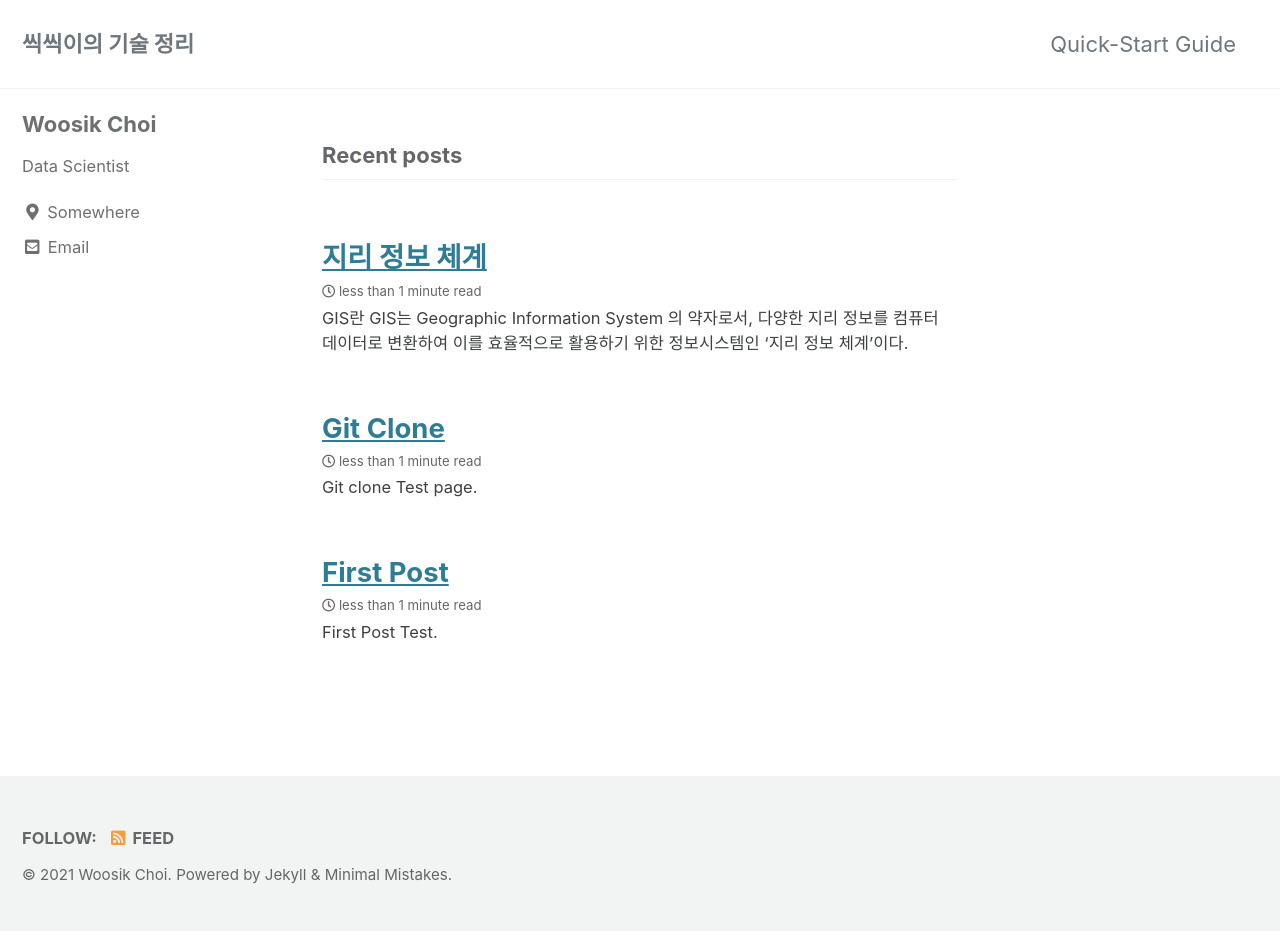
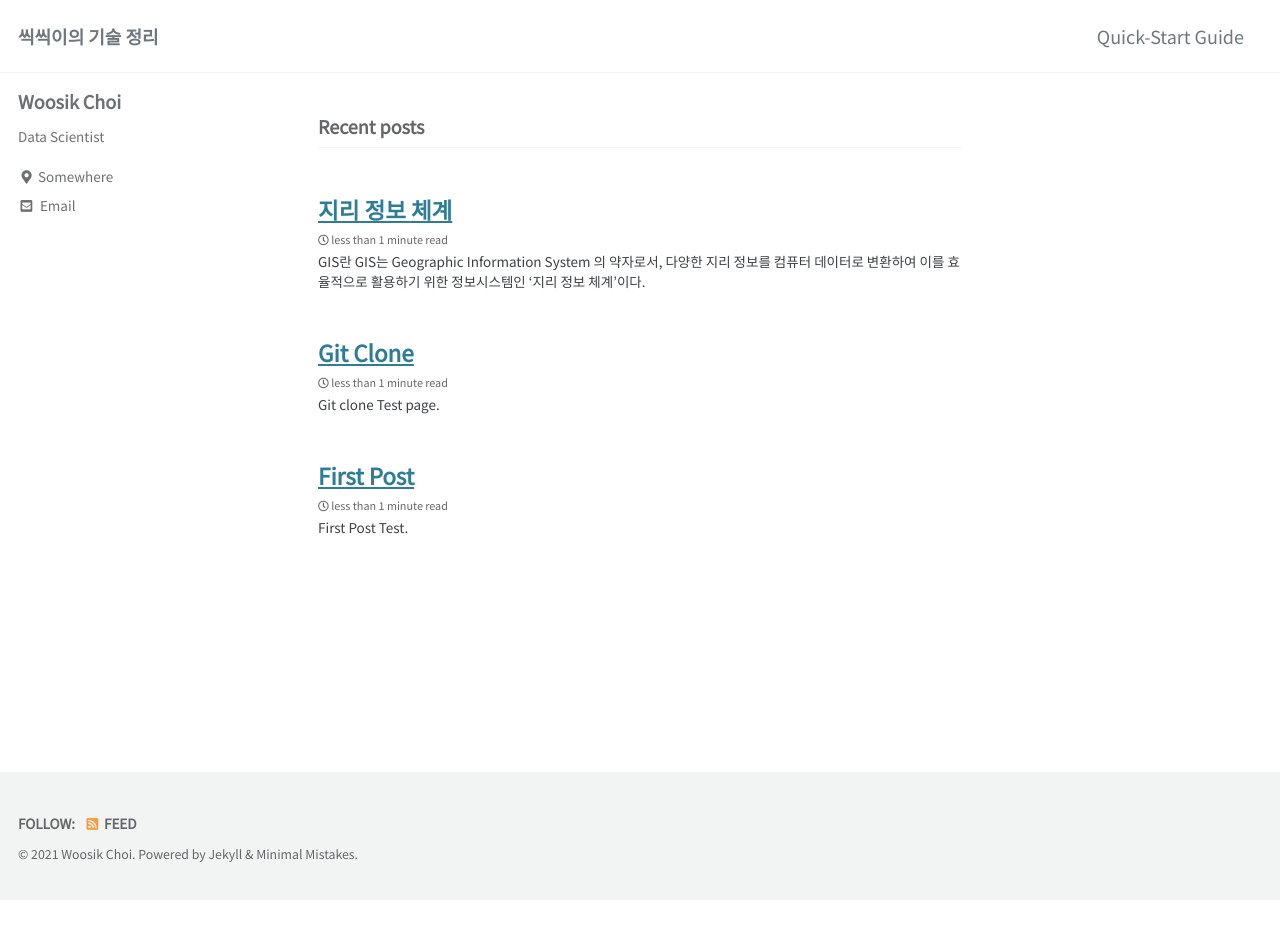
Before and after one commit to woosikchoi/woosikchoi.github.io, a Jekyll site: the page built from index.html, in a window 1280 px wide. Built offline with Jekyll 4.4.1, drawn with Linux system fonts in a browser that asks for light colours; cached includes are drawn as plain includes; the list of posts is cut into pages by our own code; after the commit the page ends 900 px from its top, so only the background shows below that.

Commit message:
modify font

```diff
--- a/assets/css/main.scss
+++ b/assets/css/main.scss
@@ -1,8 +1,44 @@
 ---
 # Only the main Sass file needs front matter (the dashes are enough)
 ---
+
+$sans-serif: 'Noto Sans KR';
+$monospace: 'Ubuntu Mono';
+$type-size-4-5: 1.12em !default;
 
 @charset "utf-8";
 
 @import "minimal-mistakes/skins/{{ site.minimal_mistakes_skin | default: 'default' }}"; // skin
 @import "minimal-mistakes"; // main partials
+
+@import url(https://fonts.googleapis.com/css?family=Noto+Sans+KR|Ubuntu+Mono);
+
+$sans-serif: 'Noto Sans KR';
+$monospace: 'Ubuntu Mono';
+
+html {
+    font-size: 12px; // change to whatever
+
+    @include breakpoint($medium) {
+      font-size: 14px; // change to whatever
+    }
+
+    @include breakpoint($large) {
+      font-size: 16px; // change to whatever
+    }
+
+    @include breakpoint($x-large) {
+      font-size: 18px; // change to whatever
+    }
+  }
+
+  .highlight {
+    font-family: $monospace;
+    font-size: $type-size-4-5;
+  }
+
+  .language-plaintext {
+    font-family: $monospace;
+    font-size: $type-size-5;
+    background: #c0ffee;
+  }
```
Also changed, not shown: 1 other file.
